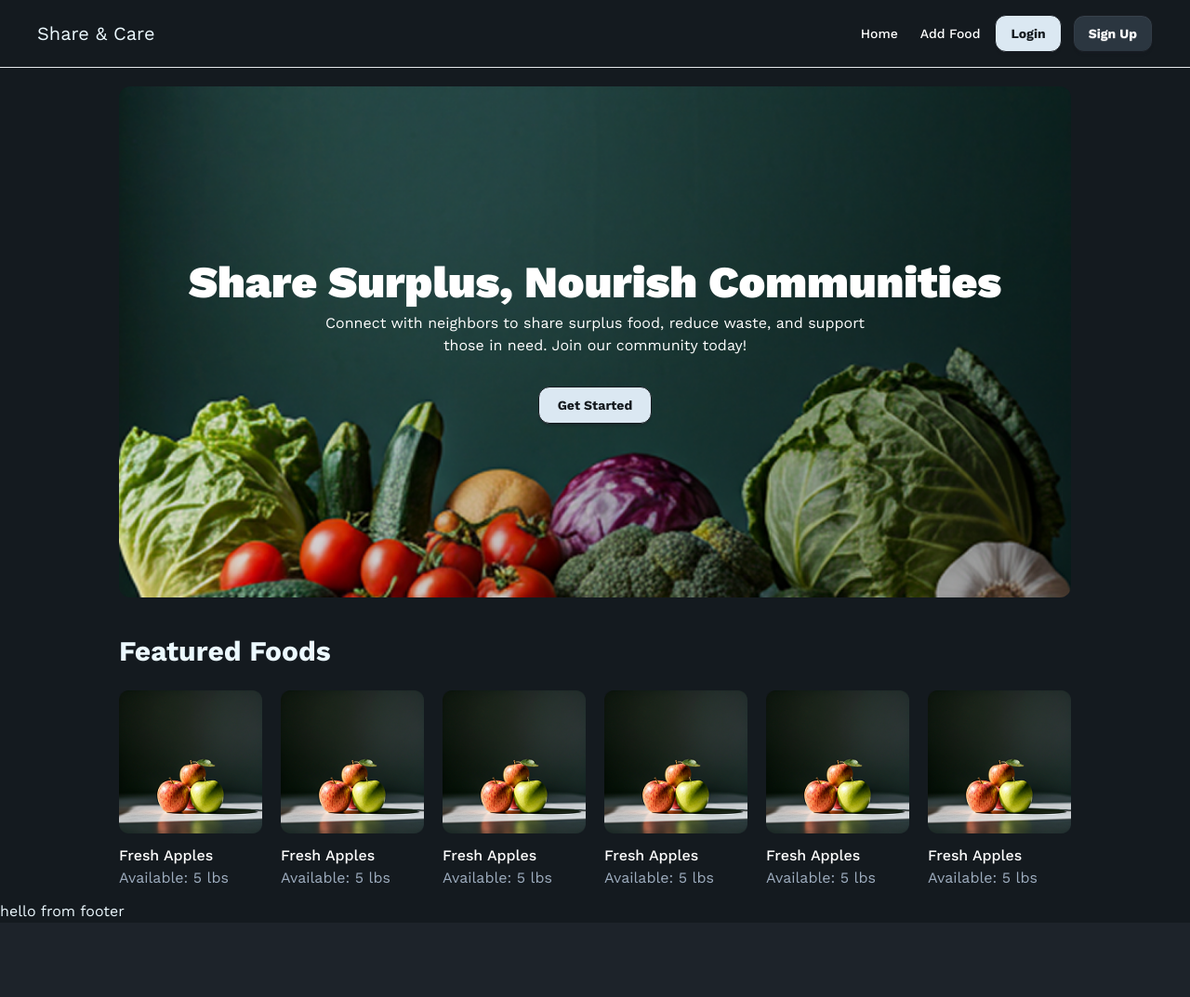
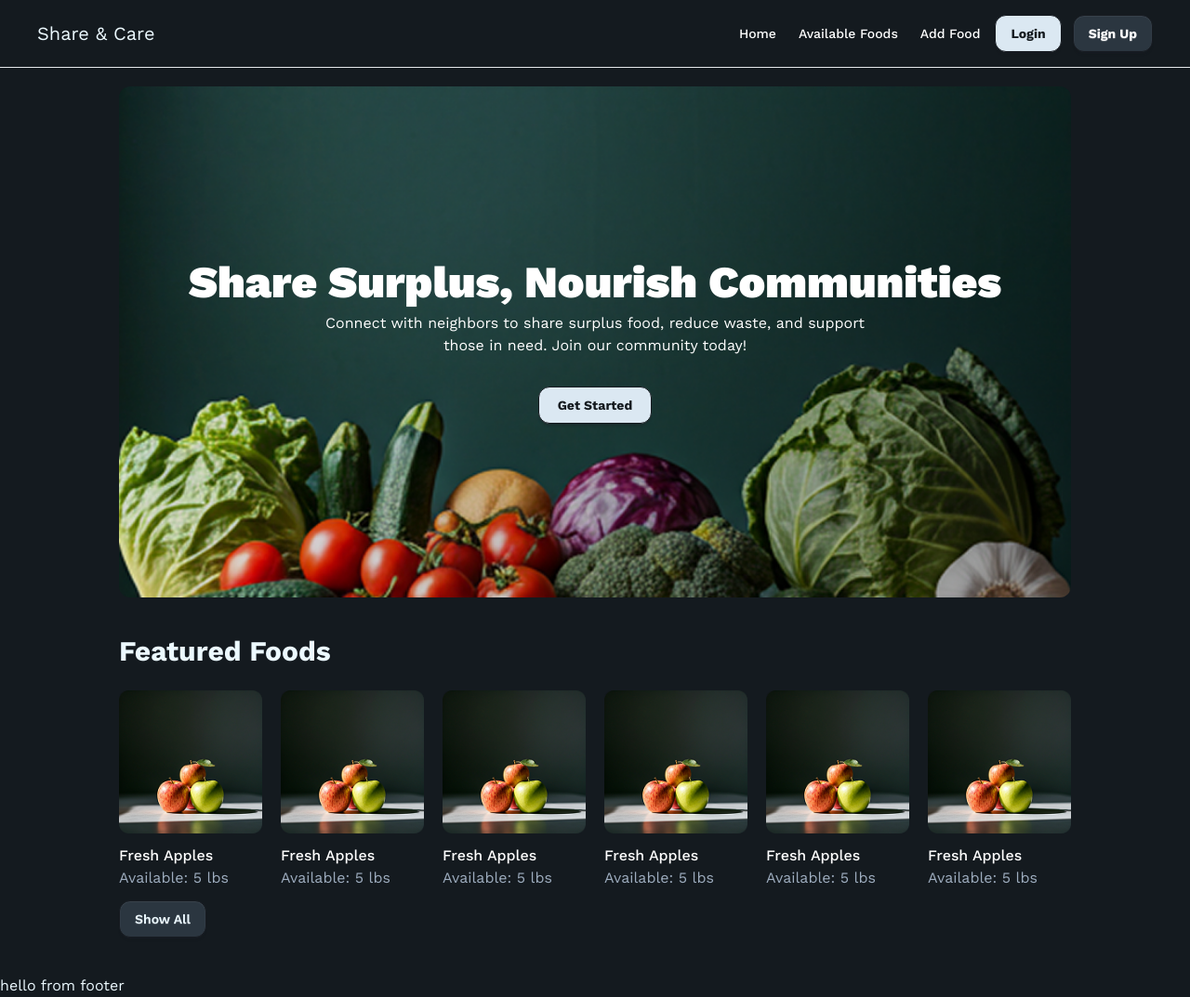
Before and after one commit to j-shifat-18/share-and-care-client, a React (Vite) app: page / in a window 1280 px wide. Shown: the whole page at 93% size. Before the commit the page ends 993 px from the top, so only its background shows below. Built offline with nearby package versions, Linux system fonts and the light colour scheme; no server answers.

Commit message:
add AddFood functionality and add to database

```diff
--- a/package.json
+++ b/package.json
@@ -11,11 +11,13 @@
   },
   "dependencies": {
     "@tailwindcss/vite": "^4.1.10",
+    "axios": "^1.10.0",
     "firebase": "^11.9.1",
     "react": "^19.1.0",
     "react-dom": "^19.1.0",
     "react-icons": "^5.5.0",
     "react-router": "^7.6.2",
+    "sweetalert2": "^11.22.0",
     "tailwindcss": "^4.1.10"
   },
   "devDependencies": {
--- a/src/App.css
+++ b/src/App.css
@@ -12,6 +12,7 @@
   --color-secondary: #141A1F;
   --color-accent:#9EADBF;
   --color-neutral:#DBE8F2;
+  --color-base-100:#2B3640;
 
 }
 
--- a/src/Components/Navbar.jsx
+++ b/src/Components/Navbar.jsx
@@ -10,6 +10,11 @@ const Navbar = () => {
       <li>
         <NavLink to="/" className="font-medium text-sm text-primary">
           Home
+        </NavLink>
+      </li>
+      <li>
+        <NavLink to="/availableFoods" className="font-medium text-sm text-primary">
+          Available Foods
         </NavLink>
       </li>
       <li>
@@ -71,7 +76,7 @@ const Navbar = () => {
         {user ? (
           <button
             onClick={handleLogout}
-            className="btn bg-[#2B3640] text-primary rounded-xl font-bold text-sm"
+            className="btn bg-base-100 text-primary rounded-xl font-bold text-sm"
           >
             Logout
           </button>
@@ -80,13 +85,13 @@ const Navbar = () => {
             <div className="flex flex-row gap-3">
               <Link
                 to="/login"
-                className="btn bg-[#DBE8F2] text-secondary rounded-xl font-bold text-sm"
+                className="btn bg-neutral text-secondary rounded-xl font-bold text-sm"
               >
                 Login
               </Link>
               <Link
                 to="/signup"
-                className="btn bg-[#2B3640] text-primary rounded-xl font-bold text-sm"
+                className="btn bg-base-100 text-primary rounded-xl font-bold text-sm"
               >
                 Sign Up
               </Link>
--- a/src/Pages/AddFood/AddFood.jsx
+++ b/src/Pages/AddFood/AddFood.jsx
@@ -1,17 +1,19 @@
-import React, { use } from 'react';
-import { AuthContext } from '../../Contexts/AuthContext';
-import Loader from '../../Components/Loader';
+import React, { use } from "react";
+import { AuthContext } from "../../Contexts/AuthContext";
+import Loader from "../../Components/Loader";
+import axios from "axios";
+import Swal from "sweetalert2";
 
 const AddFood = () => {
-    const {user} = use(AuthContext);
+  const { user } = use(AuthContext);
 
-    if(!user){
+  if (!user) {
     return <Loader></Loader>;
   }
 
   console.log(user);
 
-    const handleAddFood = (e)=>{
+  const handleAddFood = (e) => {
     e.preventDefault();
     const form = e.target;
     const name = form.name.value;
@@ -22,8 +24,31 @@ const AddFood = () => {
     const notes = form.notes.value;
     const status = form.status.value;
 
-        console.log(name , imageURL , quantity , location , expireDate , notes , status);
+    const newFoodData = {
+      name,
+      imageURL,
+      quantity,
+      location,
+      expireDate,
+      notes,
+      status,
+    };
+
+    axios
+      .post("http://localhost:3000/foods", newFoodData)
+      .then((response) => {
+        if (response.data.insertedId) {
+          Swal.fire({
+            title: "Thanks for sharing Love!",
+            icon: "success",
+            draggable: true,
+          });
         }
+      })
+      .catch((error) => {
+        console.log(error);
+      });
+  };
   return (
     <div className="min-h-screen flex justify-center items-start pt-10 px-4">
       <form
@@ -42,7 +67,6 @@ const AddFood = () => {
             name="name"
             placeholder="Enter food name"
             className="input input-bordered w-full"
-
             required
           />
         </div>
@@ -57,7 +81,6 @@ const AddFood = () => {
             name="imageURL"
             placeholder="Enter image URL"
             className="input input-bordered w-full"
-
           />
         </div>
 
@@ -127,8 +150,6 @@ const AddFood = () => {
           ></textarea>
         </div>
 
-
-
         {/* Donor Details (static for now) */}
         <div className="mb-6">
           <p className="text-sm font-semibold mb-2">Donor Details</p>
@@ -147,7 +168,9 @@ const AddFood = () => {
 
         {/* Submit Button */}
         <div className="text-right">
-          <button className="btn bg-primary text-secondary px-6 rounded-full">Add Food</button>
+          <button className="btn bg-primary text-secondary px-6 rounded-full">
+            Add Food
+          </button>
         </div>
       </form>
     </div>
--- /dev/null
+++ b/src/Pages/AvailableFoods/AvailableFoods.jsx
@@ -0,0 +1,11 @@
+import React from 'react';
+
+const AvailableFoods = () => {
+    return (
+        <div>
+            Available Foods
+        </div>
+    );
+};
+
+export default AvailableFoods;
--- a/src/Pages/Home/FeaturedFood/FeaturedFood.jsx
+++ b/src/Pages/Home/FeaturedFood/FeaturedFood.jsx
@@ -1,9 +1,10 @@
 import React from 'react';
 import FeaturedFoodCard from './FeaturedFoodCard';
+import { Link } from 'react-router';
 
 const FeaturedFood = () => {
     return (
-        <div>
+        <div className='mb-10'>
             <h2 className='font-bold text-3xl mb-6'>Featured Foods</h2>
             <div className='grid grid-cols-2 md:grid-cols-4 lg:grid-cols-6 gap-5'>
                 <FeaturedFoodCard></FeaturedFoodCard>
@@ -13,6 +14,9 @@ const FeaturedFood = () => {
                 <FeaturedFoodCard></FeaturedFoodCard>
                 <FeaturedFoodCard></FeaturedFoodCard>
             </div>
+            <div>
+                <Link to="/availableFoods" className='btn bg-base-100 rounded-xl'>Show All</Link>
+            </div>
         </div>
     );
 };
--- a/src/Routes/Route.jsx
+++ b/src/Routes/Route.jsx
@@ -5,6 +5,7 @@ import AddFood from "../Pages/AddFood/AddFood";
 import Login from "../Pages/Login/Login";
 import SignUp from "../Pages/SignUp/SignUp";
 import PrivateRoute from "../Providers/PrivateRoute";
+import AvailableFoods from "../Pages/AvailableFoods/AvailableFoods";
 
 export const router = createBrowserRouter([
   {
@@ -24,6 +25,10 @@ export const router = createBrowserRouter([
         ),
       },
       {
+        path:'/availableFoods',
+        element:<AvailableFoods></AvailableFoods>,
+      },
+      {
         path: "/login",
         Component: Login,
       },
```
Also changed, not shown: 1 other file (tests, documents, lock files or other folders). Lines whose indentation alone changed are shown as unchanged.
